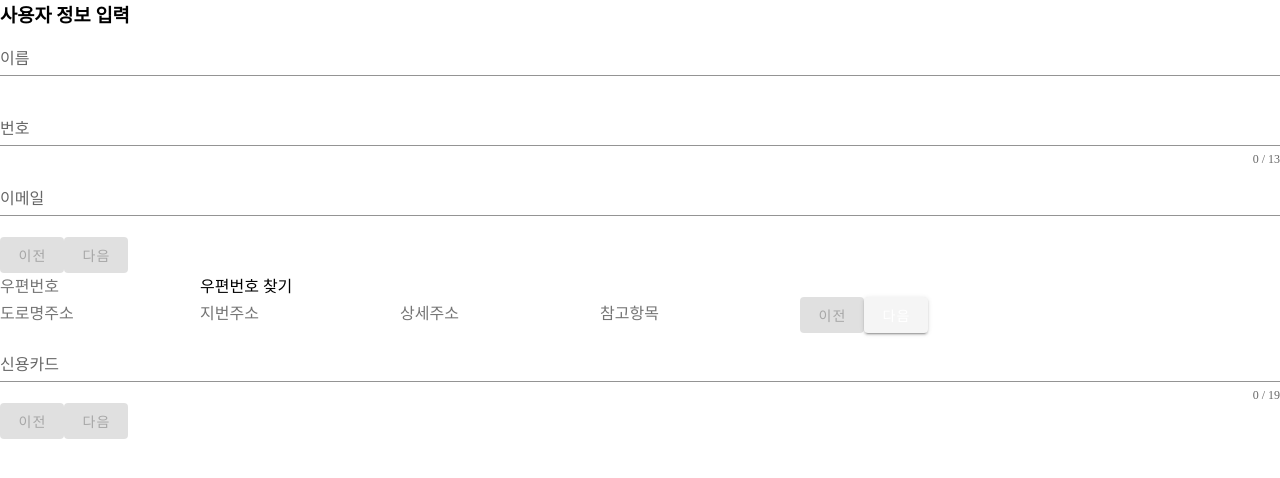
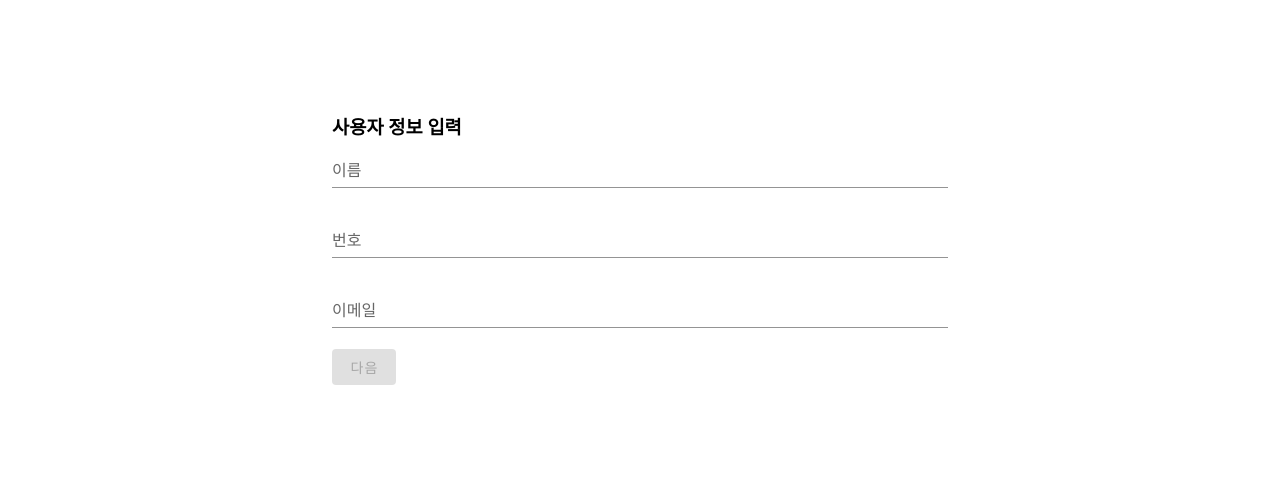
Before and after one commit to bnewbom/vue_exam_commercial, a Nuxt app: page / in a window 1280 px wide. Shown: the top 478 px of the page. Built offline with nearby package versions, Linux system fonts and the light colour scheme.

Commit message:
회원가입 멀티스탭 분기, 입력 데이터 표시

```diff
--- a/pages/index.vue
+++ b/pages/index.vue
@@ -1,22 +1,19 @@
 <template>
-  <div>
-    <h3>사용자 정보 입력</h3>
-    <v-form v-model="stepOneVaild">
+  <div class="container">
+    <h3 v-if="!submitted">사용자 정보 입력</h3>
+    <v-form v-show="stepOne" v-model="stepOneVaild">
       <v-text-field
         v-model="usrName"
         :rules="nameRules"
         label="이름"
         required
       ></v-text-field>
-
       <v-text-field
         v-model="phone"
         :rules="phoneRules"
-        :counter="13"
         label="번호"
         required
       ></v-text-field>
-
       <v-text-field
         v-model="email"
         :rules="emailRules"
@@ -24,65 +21,75 @@
         required
       ></v-text-field>
       <v-btn
-      disabled
-      class="mr-4"
+        :disabled="!stepOneVaild"
+        style="color: #fff; background: #C62828;"
+        @click="stepOneNext"
+      >다음
+      </v-btn>
+    </v-form>
+
+    <div v-show="stepTwo">
+      <input type="text" v-model="zipCode" style="width:50%; float:left" placeholder="우편번호"  readonly>
+      <button class="searchZipcode" @click="findZipCode">우편번호찾기</button>
+      <input type="text" v-model="roadAddr" placeholder="도로명주소" readonly>
+      <!-- <input type="text" v-model="jibunAddress" placeholder="지번주소" readonly> -->
+      <span id="guide" style="color:#999;display:none"></span>
+      <input type="text" v-model="detailAddr" style="margin-bottom: 20px" placeholder="상세주소">
+
+      <v-btn
+        style="color: #fff; background: #C62828;"
+        @click="stepTwoPrev"
       >
         이전
       </v-btn>
       <v-btn
-        :disabled="!stepOneVaild"
-        class="success"
-        @click="validate"
+      :disabled="!stepTwoValid"
+      style="color: #fff; background: #C62828;"
+      @click="stepTwoNext"
       >
         다음
       </v-btn>
-    </v-form>
+    </div>
 
-    <v-form v-model="stepTwoValid">
-      <input type="text" id="sample4_postcode" placeholder="우편번호">
-      <input type="button" @click="sample4_execDaumPostcode" value="우편번호 찾기"><br>
-      <input type="text" id="sample4_roadAddress" placeholder="도로명주소">
-      <input type="text" id="sample4_jibunAddress" placeholder="지번주소">
-      <span id="guide" style="color:#999;display:none"></span>
-      <input type="text" id="sample4_detailAddress" placeholder="상세주소">
-      <input type="text" id="sample4_extraAddress" placeholder="참고항목">
+    <v-form v-show="stepThree" v-model="stepThreeValid">
+      <v-text-field
+        v-model="cardNum"
+        :rules="cardRules"
+        label="신용카드"
+        required
+      ></v-text-field>
       <v-btn
-      disabled
-      class="mr-4"
-    >
+        style="color: #fff; background: #C62828;"
+        @click="stepThreePrev"
+      >
       이전
     </v-btn>
       <v-btn
-      :disabled="!stepTwoValid"
-      class="success"
-      @click="validate"
+      :disabled="!stepThreeValid"
+      style="color: #fff; background: #C62828;"
+      @click="submitData"
     >
       다음
     </v-btn>
     </v-form>
 
-    <v-form v-model="stepThreeValid">
-      <v-text-field
-        v-model="cardNum"
-        :rules="cardRules"
-        label="신용카드"
-        :counter="19"
-        required
-      ></v-text-field>
-      <v-btn
-      disabled
-      class="mr-4"
-    >
-      이전
-    </v-btn>
-      <v-btn
-      :disabled="!stepThreeValid"
-      class="success"
-      @click="validate"
-    >
-      다음
-    </v-btn>
-    </v-form>
+    <div v-if="submitted">
+      <h3 class="submitted">회원 가입이 완료되었습니다.</h3>
+      <p>
+        <pre>
+        {
+          name: {{usrName}},
+          address:
+            addr1: '{{roadAddr}}',
+            addr2: '{{detailAddr}}',
+            postal: '{{zipCode}}',
+          },
+          email: '{{email}}',
+          creditNumber: '{{creditNum}}',
+        }
+        </pre>
+      </p>
+    </div>
   </div>
 </template>
 
@@ -92,9 +99,13 @@ export default {
   name: 'IndexPage',
   data(){
     return{
+      stepOne:true,
+      stepTwo:false,
+      stepThree:false,
       stepOneVaild: false,
       stepTwoValid: false,
       stepThreeValid: false,
+      submitted: false,
       usrName: '',
       nameRules: [
         v => !!v || '필수 입력 필드입니다.',
@@ -111,20 +122,25 @@ export default {
         v => this.validEmail(v) || '이메일 형식이 맞지 않습니다.',
       ],
       cardNum:'',
+      creditNum:'',
       cardRules:[
         v => !!v || '필수 입력 필드입니다.',
         v => this.validCard(v) || '신용카드 형식이 맞지 않습니다.',
-      ]
+        v => this.validCardNum(v) || '카드 번호가 유효하지 않습니다.',
+      ],
+      zipCode: '',
+      roadAddr:'',
+      detailAddr:''
+    }
+  },
+  watch:{
+    zipCode: function(newCode) {
+      this.stepTwoValid = true
     }
   },
   methods:{
-    validate () {
-      console.log(this.$refs.form)
-
-    },
-
     validName(v){
-      return /^[가-힣a-zA-Z]{2}$/.test(v)
+      return /^[가-힣a-zA-Z]{2,}$/.test(v)
     },
 
     validPhone(v){
@@ -136,17 +152,14 @@ export default {
     },
 
     validCard(v){
-      if(/^([0-9]{4})[- ]?([0-9]{4})[- ]?([0-9]{4})$/.test(v)){
-        this.validCardNum(v)
-      }else{
-        return false
-      }
+      return /^([0-9]{4})[- ]?([0-9]{4})[- ]?([0-9]{4})$/.test(v)
     },
 
     validCardNum(v){
       //카드 번호 유효성 체크
       //뒤에서부터 홀수번째 자리의 숫자를 모두 더한 값을 홀수합
-      //뒤에서부터 짝수번째 자리의 숫자에 2을 곱하되, 만일 2를 곱한 수가 두자리수 숫자일 경우 두 수를 더 한 값을, 한자 리수라면 그 숫자 그대로를 모두 더한 값이 짝수합
+      //뒤에서부터 짝수번째 자리의 숫자에 2을 곱하되,
+      //만일 2를 곱한 수가 두자리수 숫자일 경우 두 수를 더한값, 한자 리수라면 그 숫자 그대로를 모두 더한값이 짝수합
       //홀수합과 짝수합을 더한 값이 10의 배수이면 유효
       v = v.replace(/\s|-/gi,'').split('').reverse()
 
@@ -169,15 +182,43 @@ export default {
           evenSum += Number(el)*2
         }
       })
-      return (oddSum + evenSum) % 10 == 0 ? true : false
+
+      console.log((oddSum + evenSum) % 10 == 0)
+      return (oddSum + evenSum) % 10 == 0
     },
 
+    stepOneNext(){
+      this.stepOne = false
+      this.stepTwo = true
+    },
 
-    sample4_execDaumPostcode() {
+    stepTwoPrev(){
+      this.stepOne = true
+      this.stepTwo = false
+    },
+
+    stepTwoNext(){
+      this.stepTwo = false
+      this.stepThree = true
+    },
+
+    stepThreePrev(){
+      this.stepTwo = true
+      this.stepThree = false
+    },
+
+    submitData(){
+      this.stepThree = false
+      this.submitted = true
+      let temp = this.cardNum.replace(/\s|-/gi,'')
+      console.log(temp)
+      this.creditNum = temp.substr(0,4)+'-'+temp.substr(4,4)+'-'+temp.substr(8,4)
+    },
+
+    findZipCode() {
+        let vue = this
         new daum.Postcode({
             oncomplete: function(data) {
-                // 팝업에서 검색결과 항목을 클릭했을때 실행할 코드를 작성하는 부분.
-
                 // 도로명 주소의 노출 규칙에 따라 주소를 표시한다.
                 // 내려오는 변수가 값이 없는 경우엔 공백('')값을 가지므로, 이를 참고하여 분기 한다.
                 var roadAddr = data.roadAddress; // 도로명 주소 변수
@@ -198,15 +239,15 @@ export default {
                 }
 
                 // 우편번호와 주소 정보를 해당 필드에 넣는다.
-                document.getElementById('sample4_postcode').value = data.zonecode;
-                document.getElementById("sample4_roadAddress").value = roadAddr;
-                document.getElementById("sample4_jibunAddress").value = data.jibunAddress;
+                vue.zipCode = data.zonecode
+                vue.roadAddr = roadAddr
+                // vue.roadAddr = data.jibunAddress
 
                 // 참고항목 문자열이 있을 경우 해당 필드에 넣는다.
                 if(roadAddr !== ''){
-                    document.getElementById("sample4_extraAddress").value = extraRoadAddr;
+                  vue.roadAddr += extraRoadAddr;
                 } else {
-                    document.getElementById("sample4_extraAddress").value = '';
+                  vue.roadAddr = data.jibunAddress
                 }
 
                 var guideTextBox = document.getElementById("guide");
@@ -231,8 +272,32 @@ export default {
 }
 </script>
 <style scoped>
+input{
+  display: block;
+  width: 100%;
+  height: 65px;
+  border-bottom: 1px solid #aaabbb;
+
+}
+.container{
+  max-width: 50%;
+  margin: 0 auto;
+  margin-top: 100px;
+}
 .success{
   color: #fff;
   background: #C62828;
 }
+.searchZipcode{
+  display: inline-block;
+  height: 45px;
+  margin-left: 10px;
+  border-radius: 5px;
+  background: #eee;
+  padding: 0 20px;
+  margin: 10px 0;
+}
+.submitted{
+  margin-bottom:20px
+}
 </style>
```
